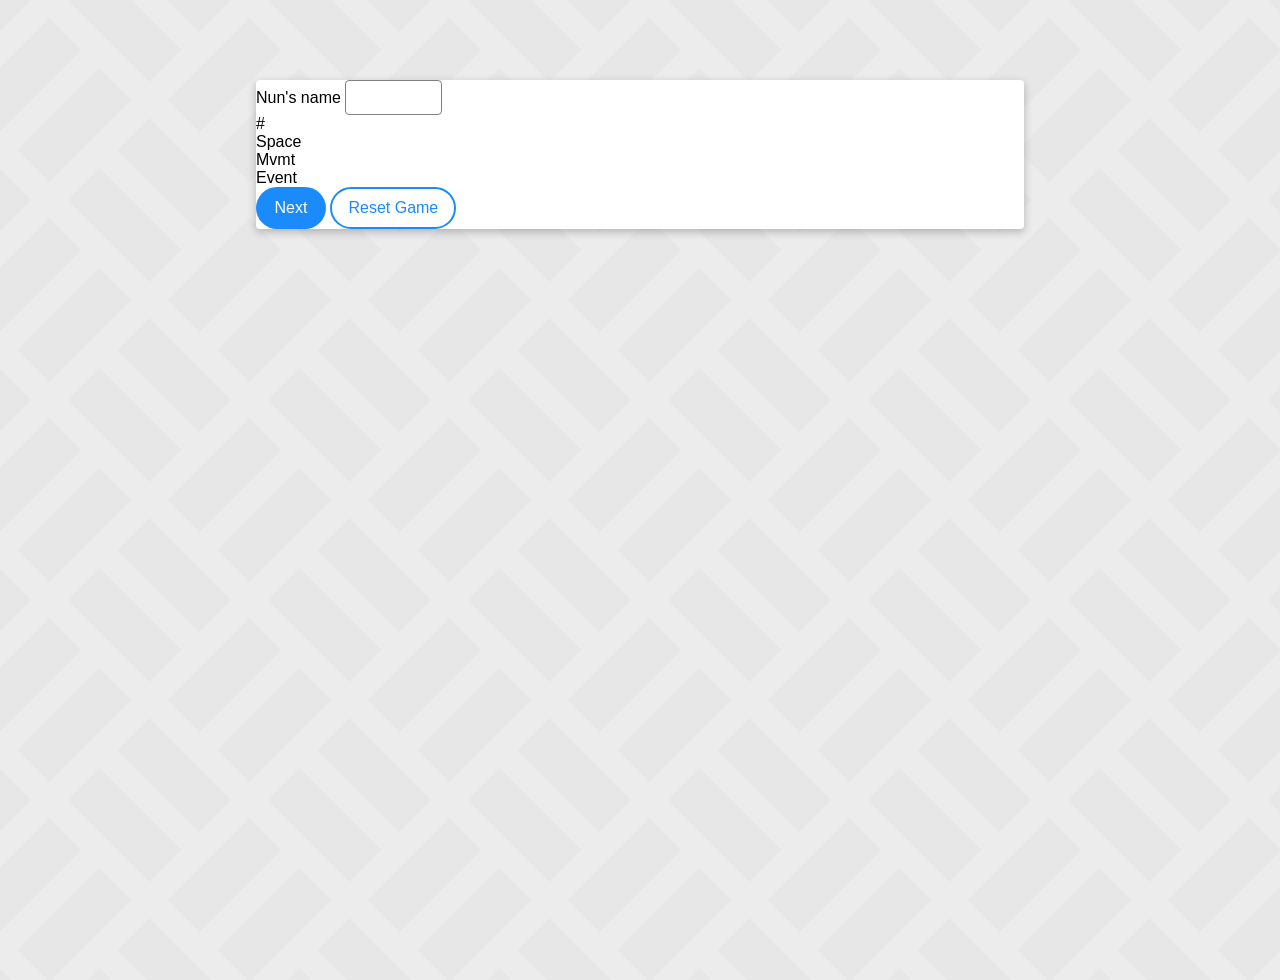
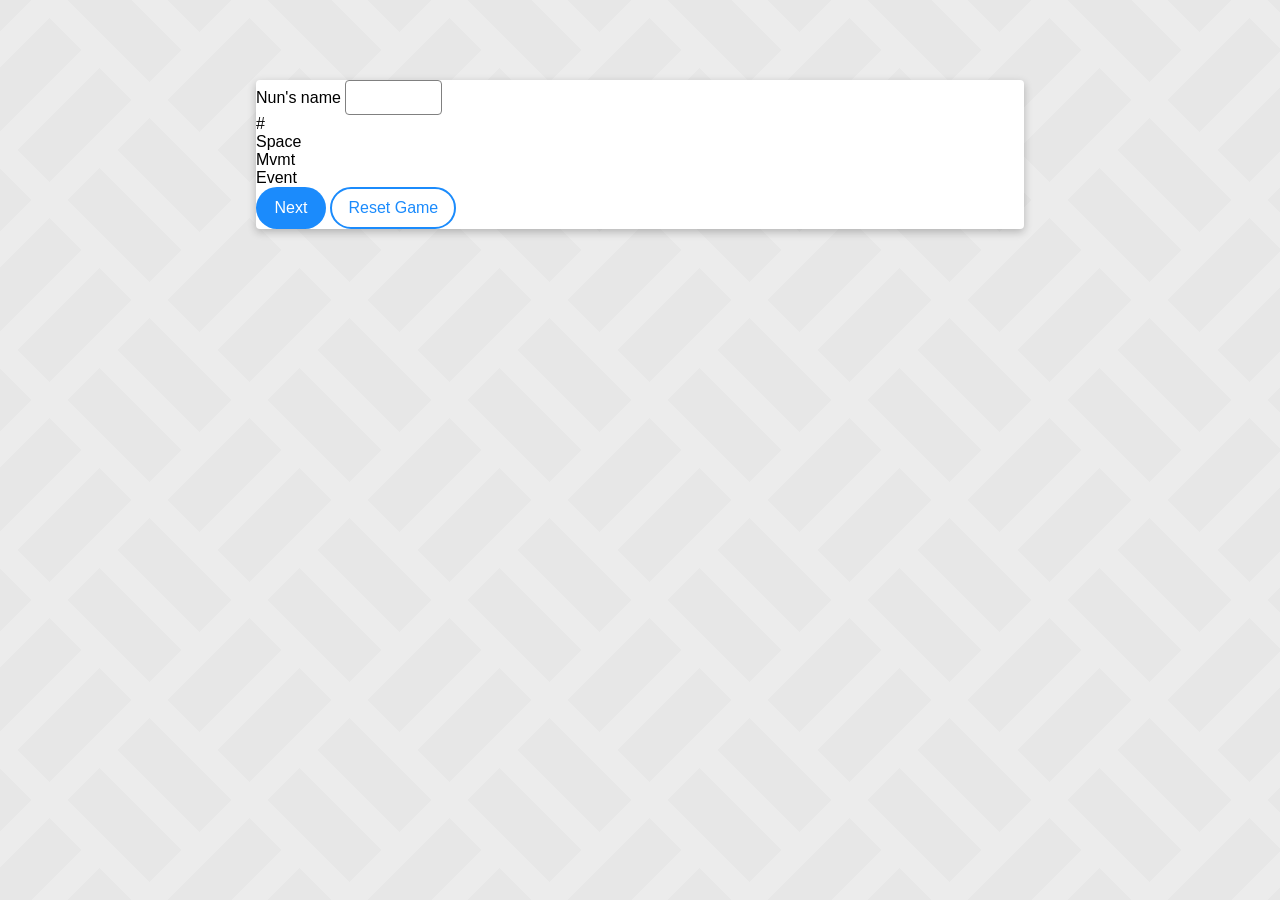

Clean Up

--- a/styles.css
+++ b/styles.css
@@ -61,7 +61,6 @@ html {
 body {
   padding: 0;
   margin: 0;
-  height: 100%;
   background-color: var(--white);
 }
 
